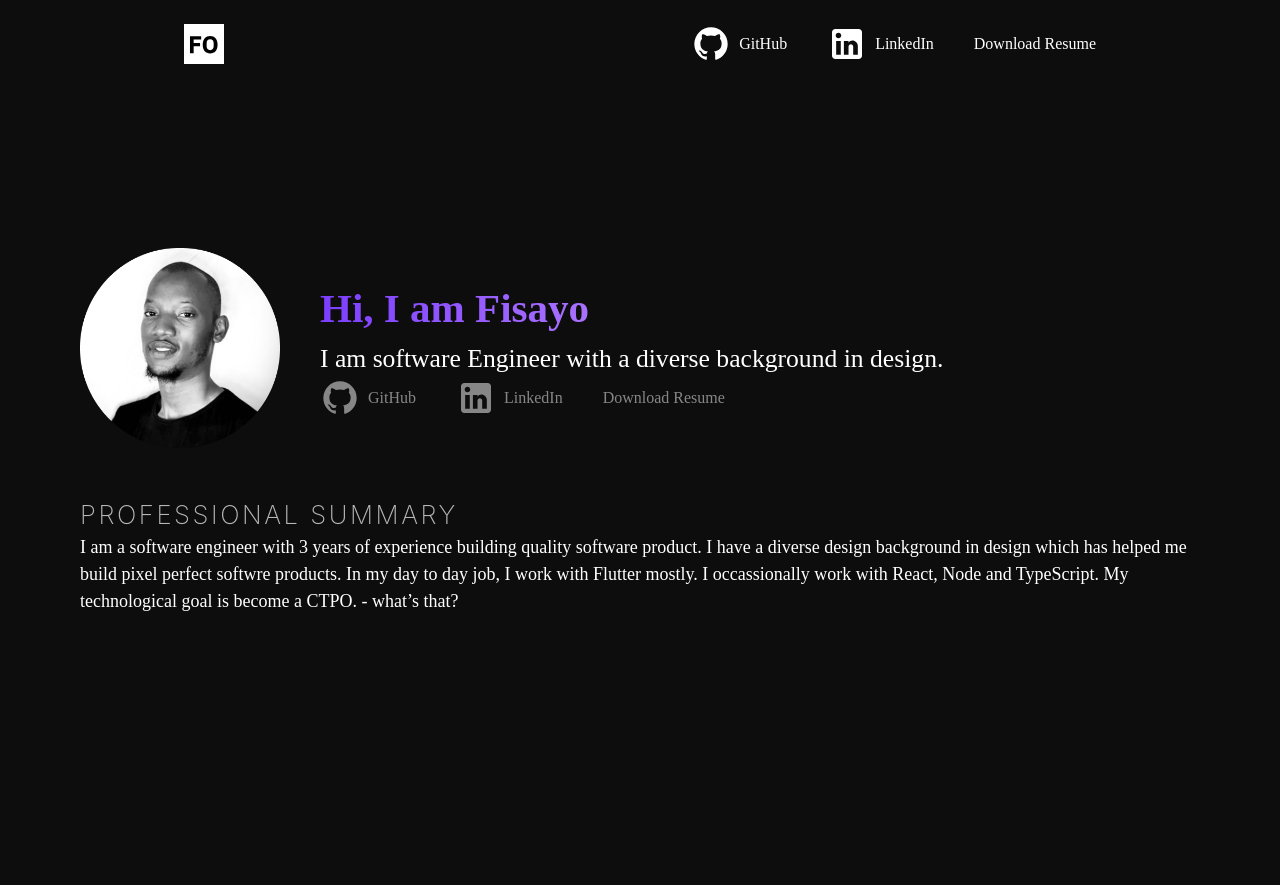
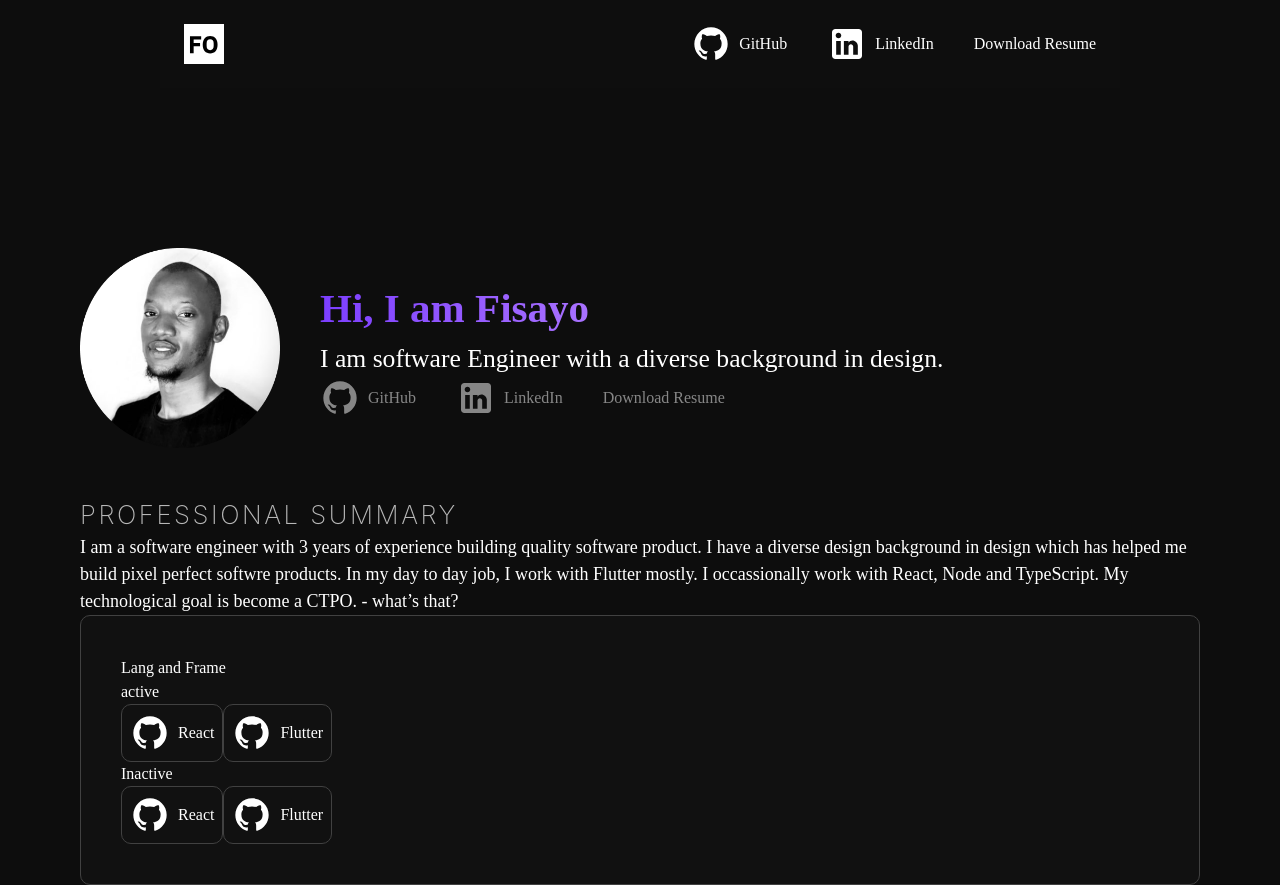
Before and after one commit to fiizzy/personal-website, a Next.js app: page / in a window 1280 px wide. Before the commit the page ends 800 px from the top, so only its background shows below. Built offline with nearby package versions, Linux system fonts and the light colour scheme.

Commit message:
chore: mapping through technologies adata

```diff
--- /dev/null
+++ b/component/border_card/BoderCard.tsx
@@ -0,0 +1,7 @@
+export const Bordercard = ({ children }: any) => {
+  return (
+    <div className="grey-200 bg-grey-100 p-10 rounded-[10px] border border-grey-200 ">
+      {children}
+    </div>
+  );
+};
--- /dev/null
+++ b/component/technologies_card/LangAndFrameWorks.tsx
@@ -0,0 +1,30 @@
+export const LangAndFrameWork = {
+  group: [
+    {
+      type: "active",
+      data: [
+        {
+          name: "React",
+          image: "RI",
+        },
+        {
+          name: "Flutter",
+          image: "FI",
+        },
+      ],
+    },
+    {
+      type: "Inactive",
+      data: [
+        {
+          name: "React",
+          image: "RI",
+        },
+        {
+          name: "Flutter",
+          image: "FI",
+        },
+      ],
+    },
+  ],
+};
--- /dev/null
+++ b/component/technologies_card/Technologies.tsx
@@ -0,0 +1,30 @@
+import { Bordercard } from "../border_card/BoderCard";
+import github from "../../public/github.svg";
+import Image from "next/image";
+
+export const Technologies = ({ title, group }: any) => {
+  return (
+    <Bordercard>
+      <div>
+        <div>{title}</div>
+        {group.map((e: any, i: any) => (
+          <div key={i}>
+            <div>{e.type}</div>
+            <div className="flex">
+              {e.data.map((e: any, i: any) => (
+                <div key={i}>
+                  <div className="grey-200 bg-grey-100 p-2 rounded-[10px] border border-grey-200">
+                    <div className="flex items-center space-x-2">
+                      <Image src={github} height={40} />
+                      <div>{e.name}</div>
+                    </div>
+                  </div>
+                </div>
+              ))}
+            </div>
+          </div>
+        ))}
+      </div>
+    </Bordercard>
+  );
+};
--- a/pages/index.tsx
+++ b/pages/index.tsx
@@ -2,6 +2,9 @@ import { BoxPadding } from "../component/BoxPadding";
 import { Navbar } from "../component/navbar/Navbar";
 import { Intro } from "../component/intro/Intro";
 import { ProfessionalExperience } from "../component/professional_experience/ProfessionalExperience";
+import { Bordercard } from "../component/border_card/BoderCard";
+import { Technologies } from "../component/technologies_card/Technologies";
+import { LangAndFrameWork } from "../component/technologies_card/LangAndFrameWorks";
 
 const Home: any = () => {
   return (
@@ -10,6 +13,7 @@ const Home: any = () => {
         <Navbar />
         <Intro />
         <ProfessionalExperience />
+        <Technologies title="Lang and Frame" group={LangAndFrameWork.group} />
       </BoxPadding>
     </>
   );
--- a/tailwind.config.js
+++ b/tailwind.config.js
@@ -31,9 +31,6 @@ module.exports = {
         13: "2.887rem",
         14: "3.247rem",
       },
-    },
-  },
-
       colors: {
         white: colors.white,
         black: colors.black,
@@ -46,6 +43,8 @@ module.exports = {
           500: "#0041C1",
         },
         grey: {
+          100: "#111111",
+          200: "#414141",
           900: "#0E0E0E",
           700: "#434343",
         },
@@ -57,6 +56,8 @@ module.exports = {
           300: "#24FF00",
         },
       },
+    },
+  },
 
   plugins: [],
 };
```
Lines whose indentation alone changed are shown as unchanged.
